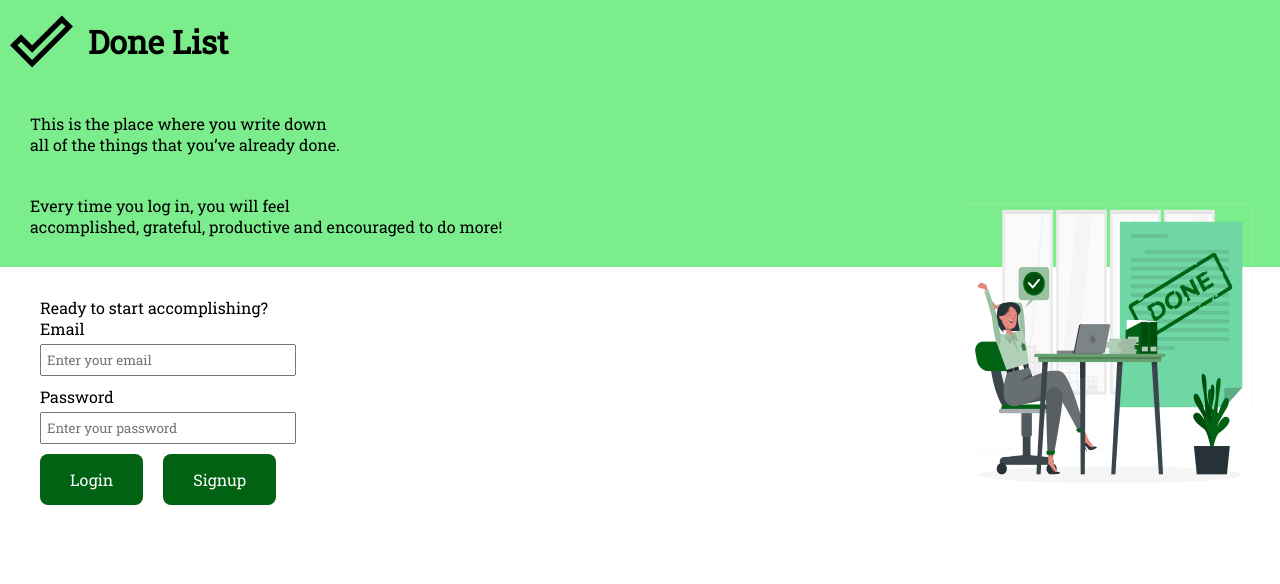
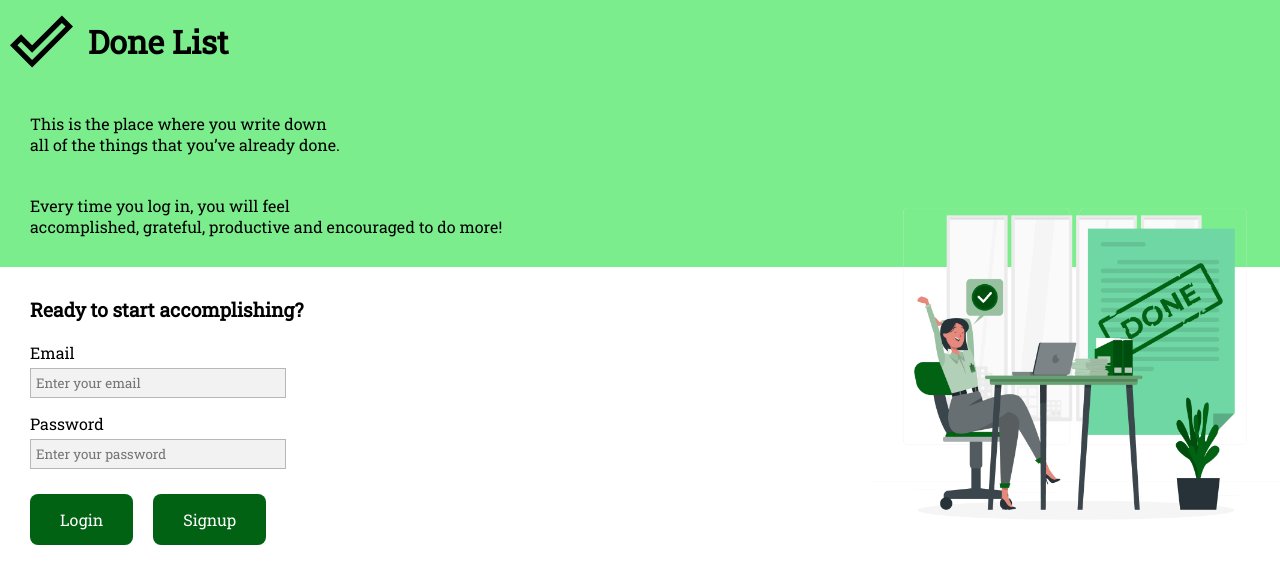
Before and after one commit to saraiovieira/done-list, a React (Create React App) app in the folder client/: page / in a window 1280 px wide. Shown: the top 584 px of the page. Built offline with nearby package versions, Linux system fonts and the light colour scheme; no server answers; the HTML template or start-up script is replaced by a standard one.

Commit message:
fix page

```diff
--- a/client/src/Pages/Home/Home.css
+++ b/client/src/Pages/Home/Home.css
@@ -35,7 +35,6 @@ header {
 
 .home_paragraph {
   padding: 10px 20px 30px 30px;
-  text-align: justify;
 }
 
 .home__second-section {
@@ -53,10 +52,11 @@ header {
   width: 100%;
 }
 
-.home__paragraph-form {
-  font-size: 1rem;
+.home__form-title {
+  font-size: 1.2rem;
   font-weight: bold;
   padding: 0;
+  margin-bottom: 20px;
 }
 
 .home__form {
@@ -70,8 +70,14 @@ header {
 
 .home__input {
   width: 100%;
-  margin-bottom: 10px;
+  margin-bottom: 15px;
   padding: 5px;
+  background-color: #F2F2F2;
+  border: solid 1px #B7B7B7;
+}
+
+.home__button-container {
+  margin-top: 10px;
 }
 
 .home__button {
@@ -111,7 +117,7 @@ header {
     justify-content: baseline;
     align-items: baseline;
     margin-top: 30px;
-    margin-left: 40px;
+    margin-left: 30px;
     width: fit-content;
   }
 
@@ -120,7 +126,7 @@ header {
   }
 
   .home__img-container img {
-    width: 50%;
+    width: 60%;
     margin-top: -105px;
   }
 }
```
